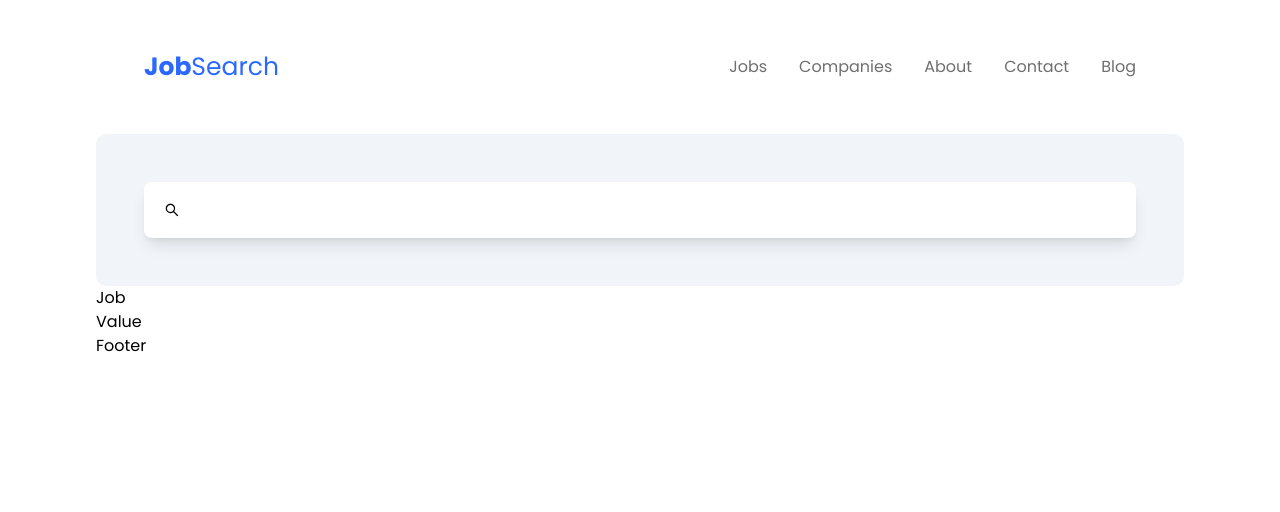
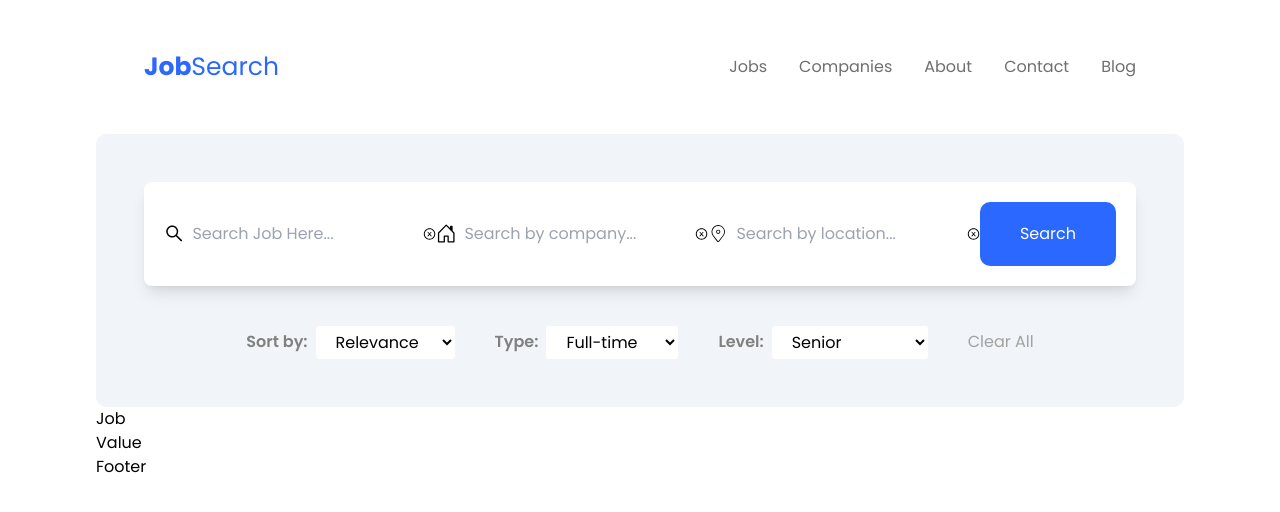
Before and after one commit to ad-munir/react-Job-Finder-App, a React (Vite) app: page / in a window 1280 px wide. Shown: the top 512 px of the page. Built offline with nearby package versions, Linux system fonts and the light colour scheme.

Commit message:
+ search box

```diff
--- a/src/components/Search/Search.jsx
+++ b/src/components/Search/Search.jsx
@@ -1,19 +1,103 @@
 
-import { AiOutlineSearch } from 'react-icons/ai';
+import { AiOutlineSearch, AiOutlineCloseCircle } from 'react-icons/ai';
+import { BsHouseDoor } from 'react-icons/bs';
+import { CiLocationOn } from 'react-icons/ci';
 
 const Search = () => {
     return (
         <div className="search grid gap-10 bg-greyIsh rounded-[10px] p-[3rem] ">
             <form action="">
 
-                <div className="firstInput flex justify-between items-center rounded-[8px] gp-[10px] bg-white p-5 shadow-lg shadow-greyIsh-700 ">
+                <div className="inputsDiv flex justify-between items-center rounded-[8px] gp-[10px] bg-white p-5 shadow-lg shadow-greyIsh-700 ">
 
                     <div className="flex gap-2 items-center">
-                        <AiOutlineSearch />
+                        <AiOutlineSearch className='text-[25px] icon' />
+                        <input
+                            type="text"
+                            className='bg-transparent
+                                    to-blue-500
+                                    focus:outline-none w-[100%]'
+                            placeholder='Search Job Here...' />
+                        <AiOutlineCloseCircle />
                     </div>
 
+                    <div className="flex gap-2 items-center">
+                        <BsHouseDoor className='text-[25px] icon' />
+                        <input
+                            type="text"
+                            className='bg-transparent
+                                    to-blue-500
+                                    focus:outline-none w-[100%]'
+                            placeholder='Search by company...' />
+                        <AiOutlineCloseCircle />
+                    </div>
+
+                    <div className="flex gap-2 items-center">
+                        <CiLocationOn className='text-[25px] icon' />
+                        <input
+                            type="text"
+                            className='bg-transparent
+                                    to-blue-500
+                                    focus:outline-none w-[100%]'
+                            placeholder='Search by location...' />
+                        <AiOutlineCloseCircle />
+                    </div>
+
+                    <button className='bg-blueColor h-full p-5 px-10 rounded-[10px]
+                                    text-white cursor-pointer hover:bg-blue-300 '>Search</button>
                 </div>
+
+
             </form>
+
+            <div className="sortDiv flex items-center gap-10 justify-center">
+
+                <div className="singleSearch flex items-center gap-2">
+                    <label htmlFor="relevance"
+                        className='text-[#808080] font-semibold'>Sort by:</label>
+
+                    <select name=""
+                        id="relevance"
+                        className='bg-white rounded-[3px] px-4 py-1 '>
+                        <option value="">Relevance</option>
+                        <option value="">Inclusive</option>
+                        <option value="">Starts With</option>
+                        <option value="">Contains</option>
+                    </select>
+                </div>
+
+                <div className="singleSearch flex items-center gap-2">
+                    <label htmlFor="type"
+                        className='text-[#808080] font-semibold'>Type:</label>
+
+                    <select name=""
+                        id="type"
+                        className='bg-white rounded-[3px] px-4 py-1 '>
+                        <option value="">Full-time</option>
+                        <option value="">Remote</option>
+                        <option value="">CDI</option>
+                        <option value="">Part-time</option>
+                        <option value="">Internship</option>
+                    </select>
+                </div>
+
+                <div className="singleSearch flex items-center gap-2">
+                    <label htmlFor="level"
+                        className='text-[#808080] font-semibold'>Level:</label>
+
+                    <select name=""
+                        id="level"
+                        className='bg-white rounded-[3px] px-4 py-1 '>
+                        <option value="">Senior</option>
+                        <option value="">Beginner</option>
+                        <option value="">Intermediate</option>
+                        <option value="">Advocate</option>
+                    </select>
+                </div>
+
+                <span className="text-[#a1a1a1] cursor-pointer">Clear All</span>
+
+            </div>
         </div>
     )
 }
```
